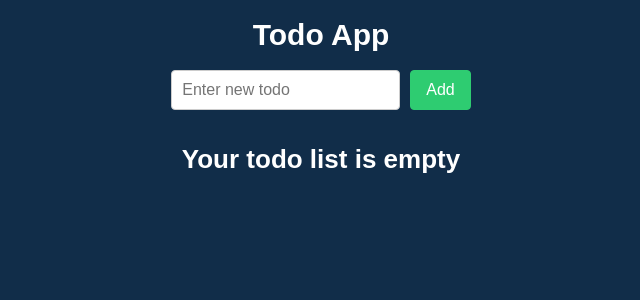
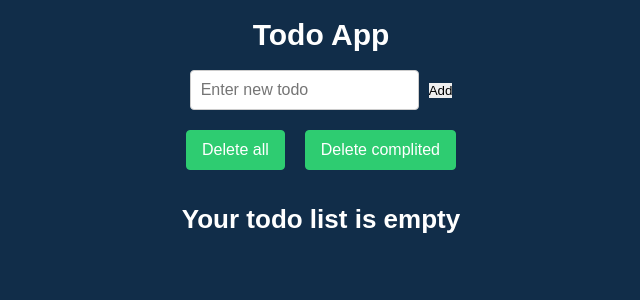
Before and after one commit to VladT8/todo, a React (Create React App) app: page / in a window 1280 px wide. Shown: the top 300 px of the page, without its empty margins (319-959 px from the left). Built offline with nearby package versions, Linux system fonts and the light colour scheme.

Commit message:
add button component + section actions

```diff
--- a/src/App.jsx
+++ b/src/App.jsx
@@ -3,6 +3,7 @@ import { v4 as uuidv4 } from "uuid";
 import { AppTitle } from "./components/ui/appName/appTitle";
 import { TodoForm } from "./components/ui/todoForm/todoForm";
 import { TodoList } from "./components/ui/todoList/todoList";
+import { TodoActions } from "./components/ui/todoActions/todoActions";
 import "./App.css";
 
 function App() {
@@ -31,10 +32,22 @@ function App() {
     );
   };
 
+  const reseteTodoHandler = () => {
+    setTodos([]);
+  };
+
+  const deleteCompletedTodoHandler = () => {
+    setTodos(todos.filter((todo) => !todo.isCompleted));
+  };
+
   return (
     <div className="App">
       <AppTitle />
       <TodoForm addTodo={addTodoHandler} />
+      <TodoActions
+        reset={reseteTodoHandler}
+        deleteComplited={deleteCompletedTodoHandler}
+      />
       <TodoList
         todos={todos}
         deleteTodo={deleteTodoHandler}
--- /dev/null
+++ b/src/components/shared/button/button.jsx
@@ -0,0 +1,13 @@
+import "./button.scss";
+
+export const Button = ({ onClick, children, disabled = false }) => {
+  return (
+    <button
+      className="button"
+      onClick={onClick}
+      disabled={disabled}
+    >
+      {children}
+    </button>
+  );
+};
--- /dev/null
+++ b/src/components/shared/button/button.scss
@@ -0,0 +1,14 @@
+.button {
+  padding: 10px 15px;
+  font-size: 16px;
+  background-color: #2ecc71;
+  color: #fff;
+  border: 1px solid #2ecc71;
+  border-radius: 4px;
+  cursor: pointer;
+
+  &:hover {
+    background-color: #27ae60;
+    border-color: #27ae60;
+  }
+}
--- /dev/null
+++ b/src/components/ui/todoActions/todoActions.jsx
@@ -0,0 +1,11 @@
+import { Button } from "../../shared/button/button";
+import "./todoActions.scss";
+
+export const TodoActions = ({reset, deleteComplited}) => {
+  return (
+    <section className="actions">
+      <Button onClick={reset}>Delete all</Button>
+      <Button onClick={deleteComplited}>Delete complited</Button>
+    </section>
+  );
+};
--- /dev/null
+++ b/src/components/ui/todoActions/todoActions.scss
@@ -0,0 +1,6 @@
+.actions {
+   margin-top: 20px;
+   display: flex;
+   justify-content: center;
+   gap: 20px;
+}
--- a/src/components/ui/todoForm/todoForm.scss
+++ b/src/components/ui/todoForm/todoForm.scss
@@ -19,18 +19,18 @@
     }
   }
 
-  .form__button {
-    padding: 10px 15px;
-    font-size: 16px;
-    background-color: #2ecc71;
-    color: #fff;
-    border: 1px solid #2ecc71;
-    border-radius: 4px;
-    cursor: pointer;
+  // .form__button {
+  //   padding: 10px 15px;
+  //   font-size: 16px;
+  //   background-color: #2ecc71;
+  //   color: #fff;
+  //   border: 1px solid #2ecc71;
+  //   border-radius: 4px;
+  //   cursor: pointer;
 
-    &:hover {
-      background-color: #27ae60;
-      border-color: #27ae60;
-    }
-  }
+  //   &:hover {
+  //     background-color: #27ae60;
+  //     border-color: #27ae60;
+  //   }
+  // }
 }
```
